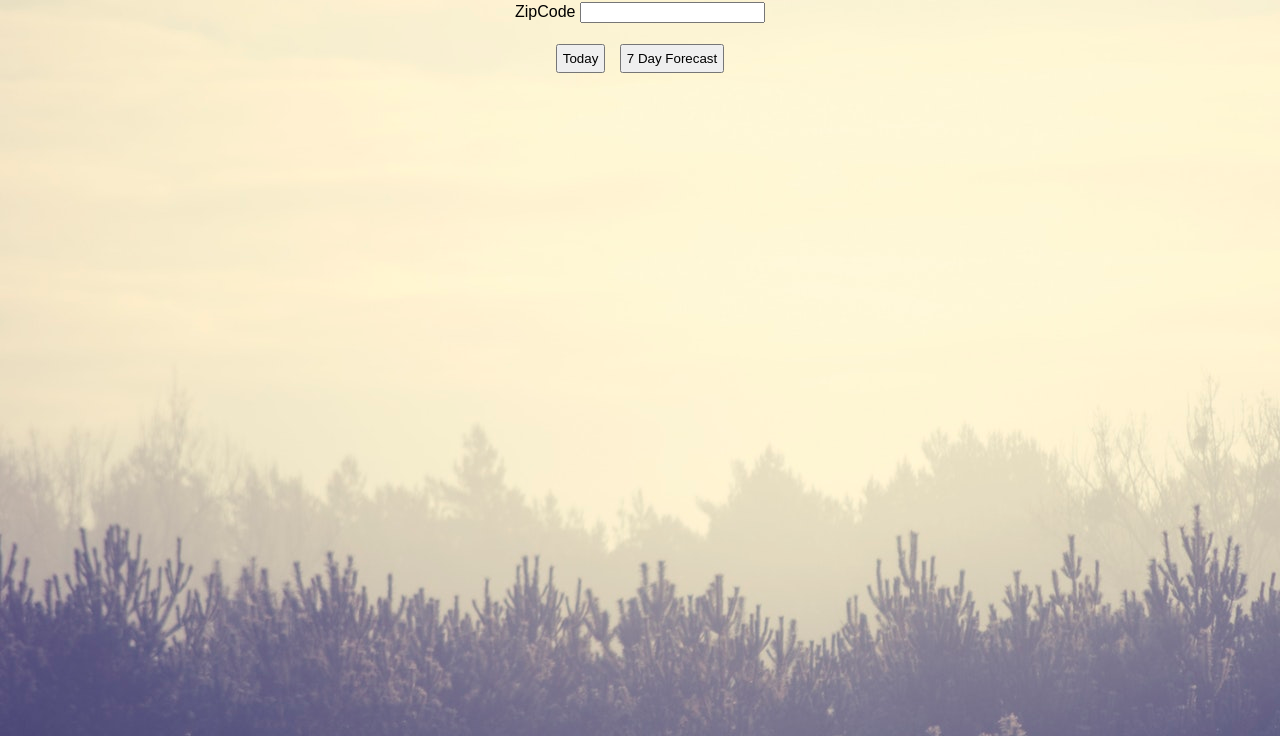
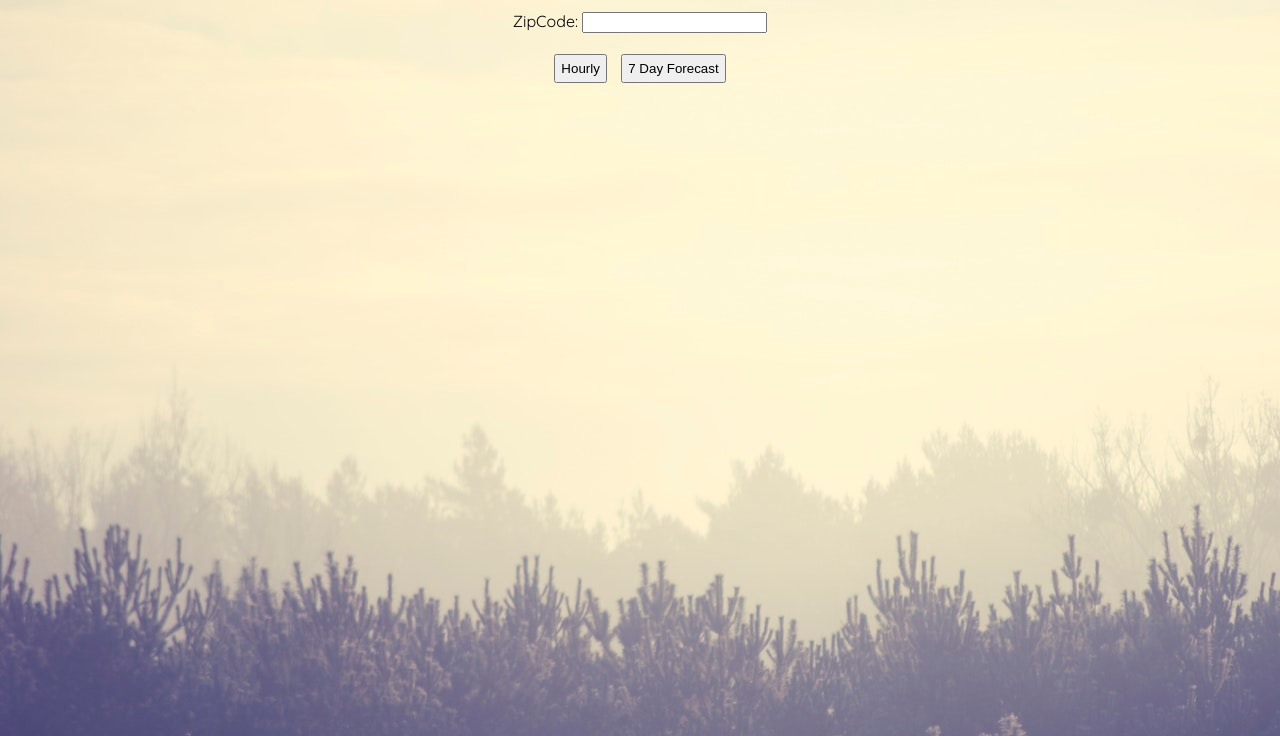
Before and after one commit to kbbritton217/WeatherApp, a website: page index.html in a window 1280 px wide. Shown: the part 64-800 px from the top of the page. Drawn offline with Linux system fonts and the light colour scheme.

Commit message:
Final HTML

```diff
--- a/index.html
+++ b/index.html
@@ -1,4 +1,4 @@
-<!DOCTYPE <!DOCTYPE html>
+<!DOCTYPE html>
 <html>
     <head>
         <meta charset="utf-8" />
@@ -7,6 +7,7 @@
         <title>Weather App</title>
 
         <meta name="viewport" content="width=device-width, initial-scale=1">
+        <link href="https://fonts.googleapis.com/css?family=Josefin+Sans|Quicksand" rel="stylesheet">
         <link rel="stylesheet" type="text/css" media="screen" href="index.css" />
     </head>
     <body>
@@ -17,11 +18,11 @@
             <div class="controls">
                 <form class="form">
                     <p>
-                        <label>ZipCode</label>
+                        <label>ZipCode:</label>
                         <input id="zip">
                     </p>
                     <p>
-                        <button class="btn" id="currentHour">Today</button>
+                        <button class="btn" id="currentHour">Hourly</button>
                         <button class="btn" id="sevenDay">7 Day Forecast</button>
                     </p>
                 </form>
```
